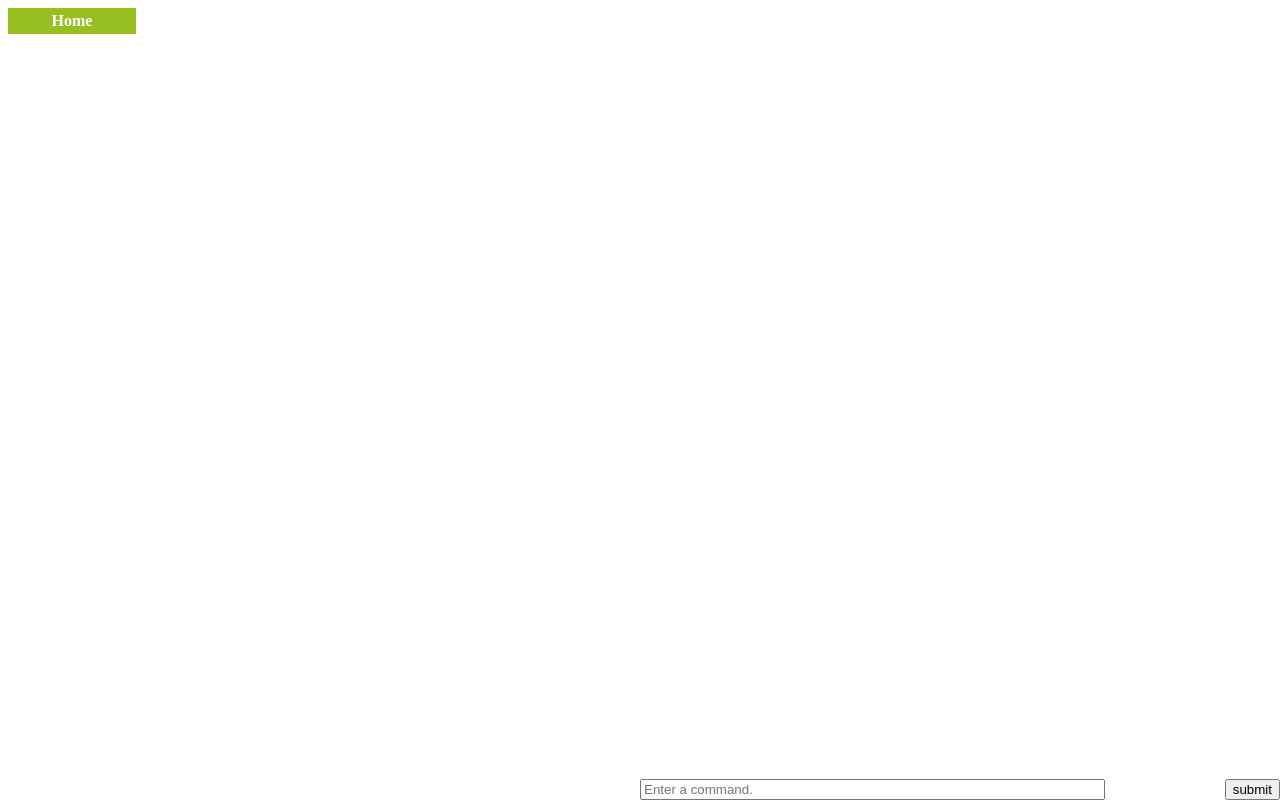
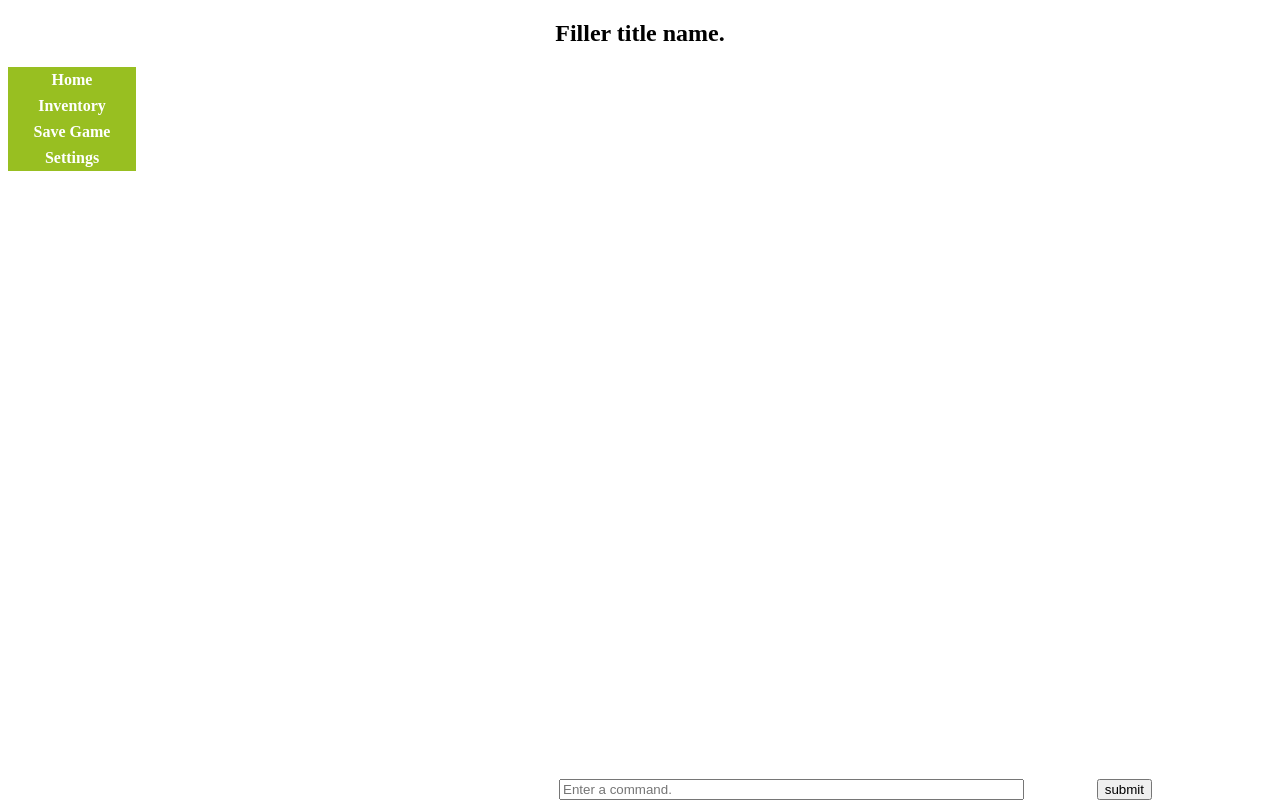
Before and after one commit to MatthewDa/Thinking-Of-One---104, a Flask app: page / in a window 1280 px wide. Run offline with Flask 2, Linux system fonts and the light colour scheme.

Commit message:
added everything except output

```diff
--- a/static/style.css
+++ b/static/style.css
@@ -12,7 +12,11 @@ a:link, a:visited {
 a:hover, a:active {
     background-color: #7A991A;
 }
-
+#sidebar{
+float:left;
+width:20%;
+height:20%;
+}
 #console{
 left:75%;
 }
@@ -23,9 +27,10 @@ input {
 input.no{
 position:fixed;
 bottom:0;
+right:20%;
 }
 input.yes{
 position:absolute;
 bottom:0;
-right:0;
+right:10%;
 }
--- a/templates/base.html
+++ b/templates/base.html
@@ -3,7 +3,15 @@
 <head>
 <link rel="stylesheet" type="text/css" href="../static/style.css"></head>
 <body>
+<div id= "title">
+<center><h2><b>Filler title name.</b></h2></center>
+</div>
+<div id= "sidebar">
 <a href= "/">Home</a>
+<a href= "/">Inventory</a>
+<a href= "/">Save Game</a>
+<a href= "/">Settings</a>
+</div>
 <form action="/" methods="POST">
 <div id="console">
 <input type = "submit" value="submit" class="yes">
```
Also changed, not shown: 2 other files.
